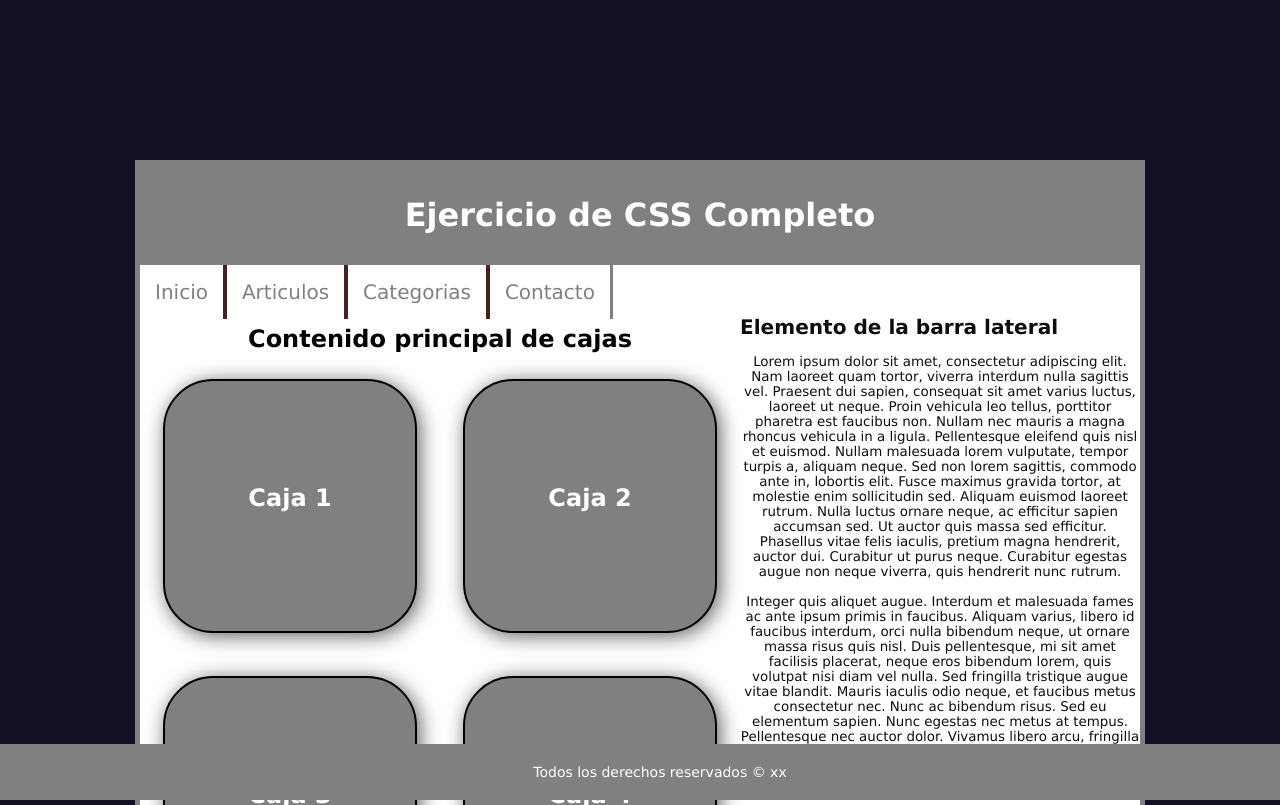
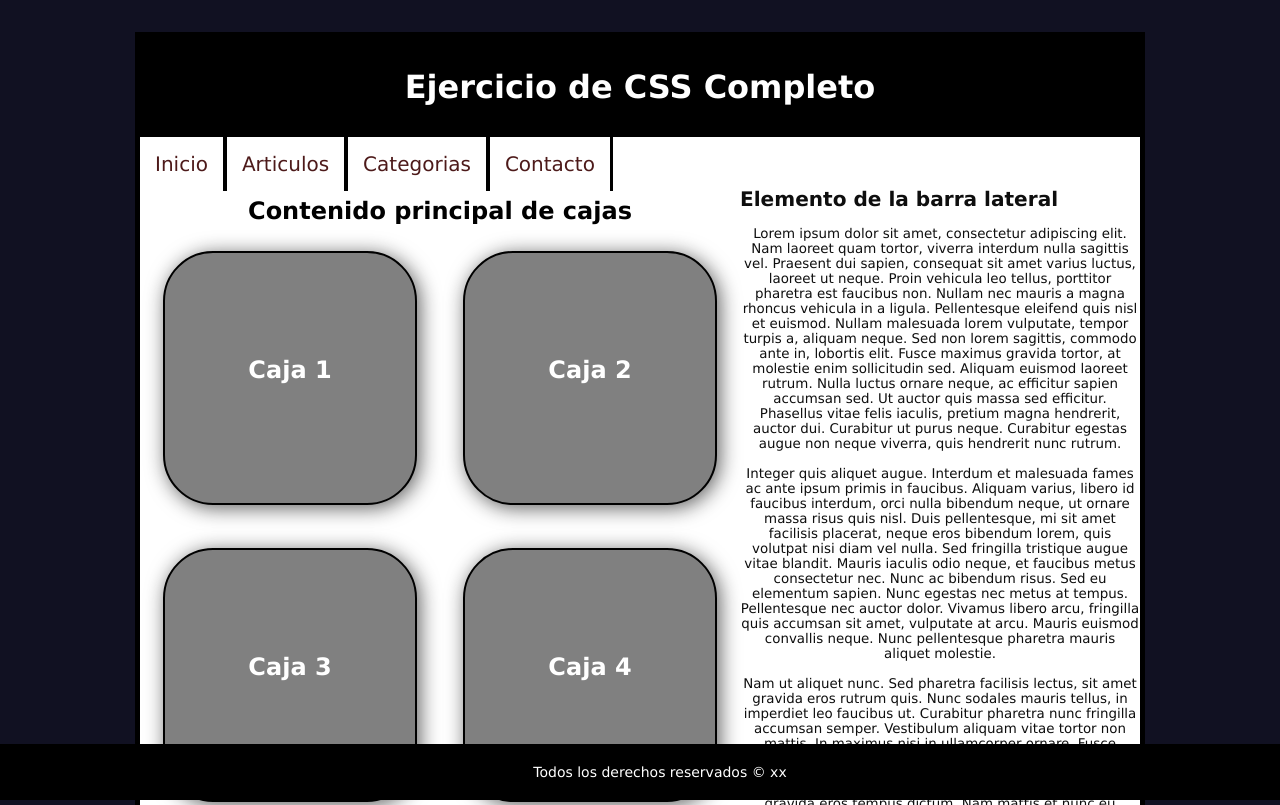
Before and after one commit to TamashDev97/ModeloCajas, a plain HTML site: page Index.html in a window 1280 px wide. Shown: the top 805 px of the page. Drawn offline with Linux system fonts and the light colour scheme.

Commit message:
Cambios de color y margenes

```diff
--- a/styles.css
+++ b/styles.css
@@ -12,20 +12,21 @@ html {
 body {
     width: 1000px;
     height: 1400px;
-    margin: 10em auto;
+    margin: 2em auto;
     background-color: white;
-    border: 5px solid grey;
+    border: 5px solid rgb(0, 0, 0);
 }
 
 /* Cabecera */
 #header {
     width: 1000px;
     height: 100px;
-    background-color: grey;
+    background-color: rgb(0, 0, 0);
     text-align: center;
     line-height: 100px;
     color: white;
     display: block;
+    text-emphasis-color: #112;
 }
 
 /* Menu */
@@ -41,7 +42,7 @@ body {
     display: block;
     float: left;
     padding: 15px;
-    border: 2px solid rgb(68, 34, 34);
+    border: 2px solid rgb(0, 0, 0);
     border-bottom: none;
     border-top: none;
     text-align: center;
@@ -49,7 +50,7 @@ body {
 }
 
 #menu ul li a {
-    color: grey;
+    color: rgb(77, 26, 26);
     font-size: 20px;
     font-weight: 100px;
 }
@@ -59,7 +60,7 @@ body {
 }
 
 #menu ul li:nth-child(4) {
-    border-right: 3px solid grey;
+    border-right: 3px solid rgb(0, 0, 0);
 }
 
 
@@ -92,7 +93,7 @@ body {
 }
 
 .caja:hover {
-    background: linear-gradient(0deg, grey, lightgrey);
+    background: linear-gradient(0deg, grey, rgb(8, 8, 8));
 }
 
 .caja:active {
@@ -108,6 +109,7 @@ body {
     color: rgb(14, 14, 14);
     font-size: 13.4px;
     font-style: initial;
+    font-display: fallback;
 }
 
 .texto-lateral h2,
@@ -123,7 +125,7 @@ footer {
     width: 100%;
     display: flex;
     justify-content: center;
-    background-color: grey;
+    background-color: rgb(0, 0, 0);
     padding: 20px;
     color: white;
     font-size: 14px;
```
